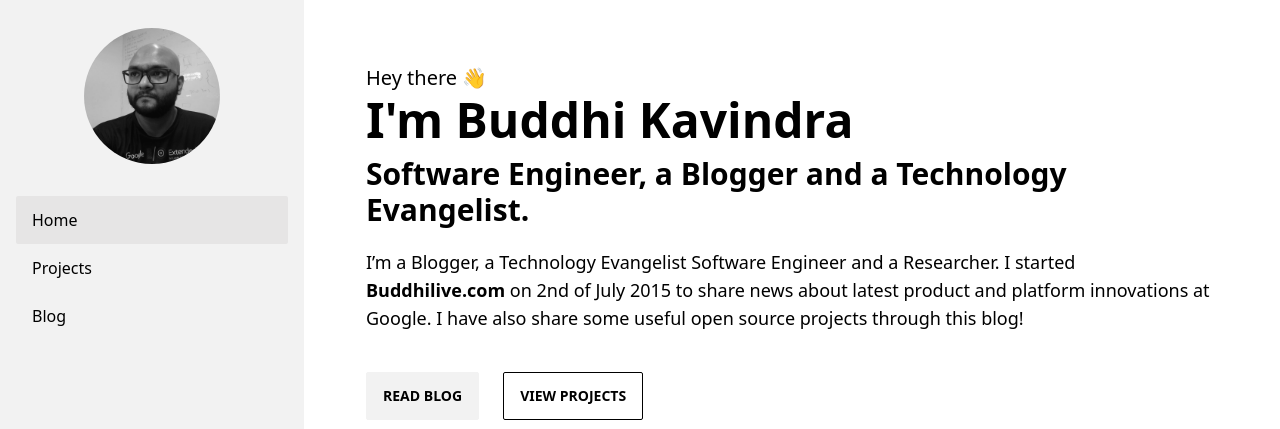
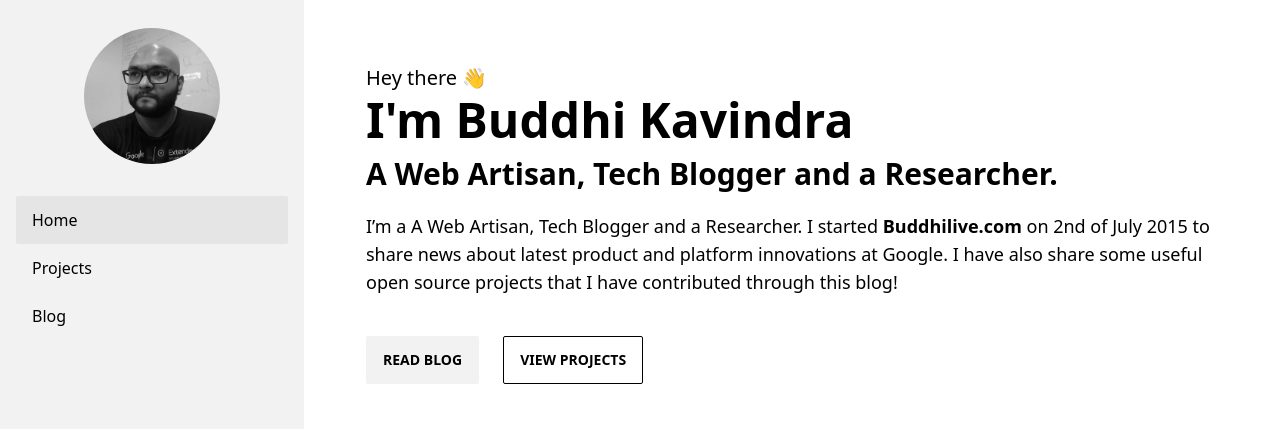
Before and after one commit to Buddhilive/Blog, an Astro site: page / in a window 1280 px wide. Shown: the top 429 px of the page. Built offline with nearby package versions, Linux system fonts and the light colour scheme; Astro itself is replaced by a stand-in of ours.

Commit message:
update index

```diff
--- a/src/pages/index.astro
+++ b/src/pages/index.astro
@@ -12,12 +12,12 @@
   <div class="pb-12 mt-5">
     <div class="text-xl py-1">Hey there 👋</div>
     <div class="text-5xl font-bold">I'm Buddhi Kavindra</div>
-    <div class="text-3xl py-3 font-bold">Software Engineer, a Blogger and a Technology Evangelist.</div>
+    <div class="text-3xl py-3 font-bold">A Web Artisan, Tech Blogger and a Researcher.</div>
     <div class="py-2">
       <text class="text-lg">
-        I’m a Blogger, a Technology Evangelist Software Engineer and a Researcher.
+        I’m a A Web Artisan, Tech Blogger and a Researcher.
         I started <strong>Buddhilive.com</strong> on 2nd of July 2015 to share news about latest product and
-        platform innovations at Google. I have also share some useful open source projects
+        platform innovations at Google. I have also share some useful open source projects that I have contributed
         through this blog!
       </text>
     </div>
```
